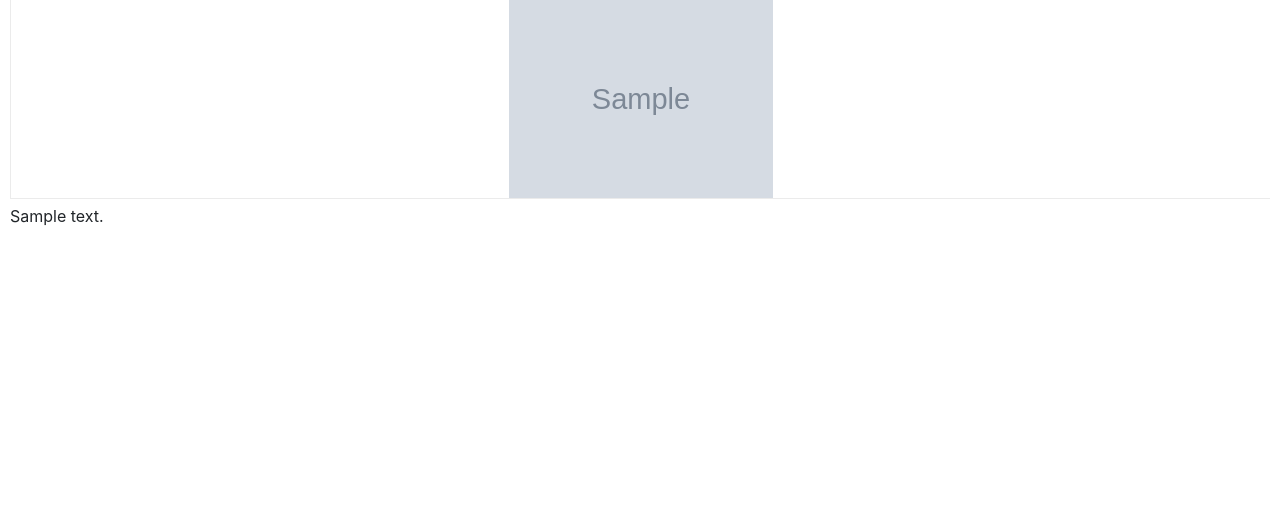
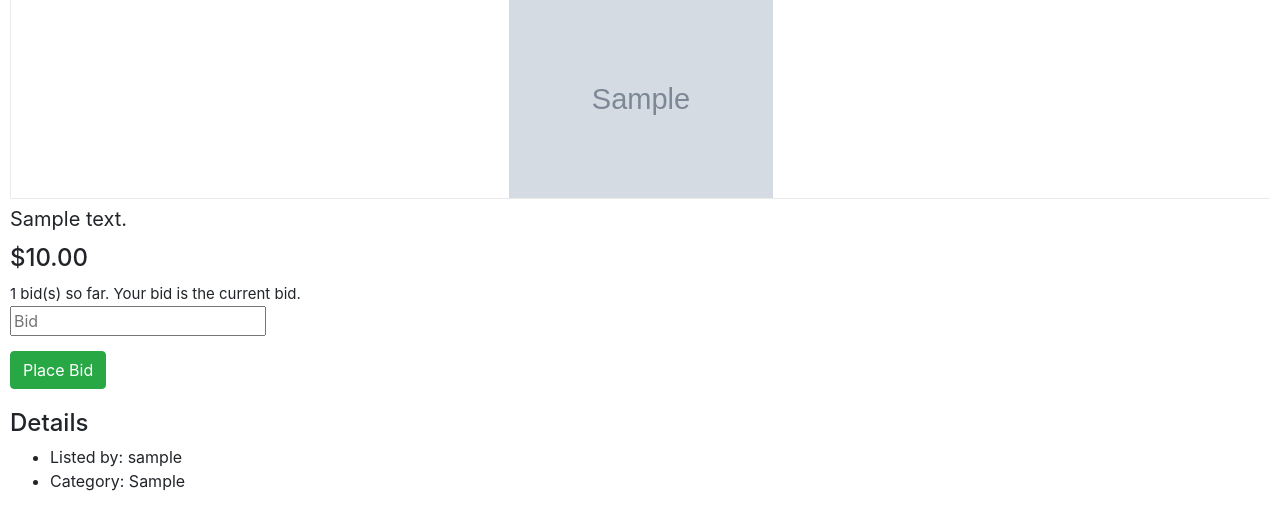
Before and after one commit to uclazyj/CS50W, a Django app: page /listings/1 in a window 1280 px wide. Shown: the part 210-740 px from the top of the page. Run offline with Django 5.2, Linux system fonts and the light colour scheme; tables that the repository leaves empty hold one stand-in row (values such as "Sample post"); grey boxes marked "Sample" are stand-in pictures; some libraries are stand-ins or nearby versions.

Commit message:
Add basic bidding functionality

```diff
--- a/projects/commerce/auctions/static/auctions/styles.css
+++ b/projects/commerce/auctions/static/auctions/styles.css
@@ -36,3 +36,20 @@ body {
     max-width: 100%;
     max-height: 100%;
 }
+
+.listing-description {
+    font-size: 20px;
+}
+
+.listing-price {
+    margin-top: 10px;
+    margin-bottom: 10px;
+}
+
+.bid-info {
+    font-size: 15px;
+}
+
+.place-bid-button {
+    margin-top: 15px;
+}
--- a/projects/commerce/auctions/templates/auctions/listing.html
+++ b/projects/commerce/auctions/templates/auctions/listing.html
@@ -5,6 +5,25 @@
     <div class="image-item">
         <img class="image" src="{{ listing.image_url }}" alt="Image of {{ listing.title }}">
     </div>
-    <div>{{ listing.description }}</div>
-
+    <div class="listing-description">{{ listing.description }}</div>
+    <h4 class="listing-price">${{ listing.current_price }}</h4>
+    <div class="bid-info">
+        {{ listing.num_bids }} bid(s) so far. Your bid is the current bid.
+    </div>
+    <form action="{% url 'listings' listing.id %}" method="post">
+        {% csrf_token %}
+        {{ form }}
+        <input class="btn btn-success place-bid-button" type="submit" value="Place Bid">
+    </form>
+    <h4 style="margin-top: 20px;">Details</h4>
+    <ul>
+        <li>Listed by: {{ listing.owner.username }}</li>
+        <li>Category:
+            {% if listing.category == "" %}
+                No Category Listed
+            {% else %}
+                {{ listing.category }}
+            {% endif %}
+        </li>
+    </ul>
 {% endblock %}
--- a/projects/commerce/auctions/views.py
+++ b/projects/commerce/auctions/views.py
@@ -14,6 +14,13 @@ class ListingForm(forms.Form):
     # optional fields
     image_url = forms.URLField()
     category = forms.CharField(max_length=64)
+
+class BidForm(forms.Form):
+    bid_price = forms.DecimalField(max_digits=10,
+                               decimal_places=2,
+                               label="",
+                               widget=forms.TextInput(attrs={'placeholder': 'Bid'})
+                               )
 
 def index(request):
     return render(request, "auctions/index.html", {
@@ -77,8 +84,22 @@ def listings(request, listing_id):
         listing = Listing.objects.get(pk=listing_id)
     except Listing.DoesNotExist:
         return HttpResponseBadRequest("Bad Request: listing does not exist")
+    if request.method == "POST":
+        form = BidForm(request.POST)
+        if form.is_valid():
+            bid_price = form.cleaned_data["bid_price"]
+            if bid_price > listing.current_price:
+                listing.current_price = bid_price
+                listing.num_bids += 1
+                listing.save()
+            else:
+                return render(request, "auctions/listing.html", {
+                    "listing" : listing,
+                    "form" : form
+                })
     return render(request, "auctions/listing.html", {
-        "listing" : listing
+        "listing" : listing,
+        "form" : BidForm()
     })
 
 def create_listing(request):
```
